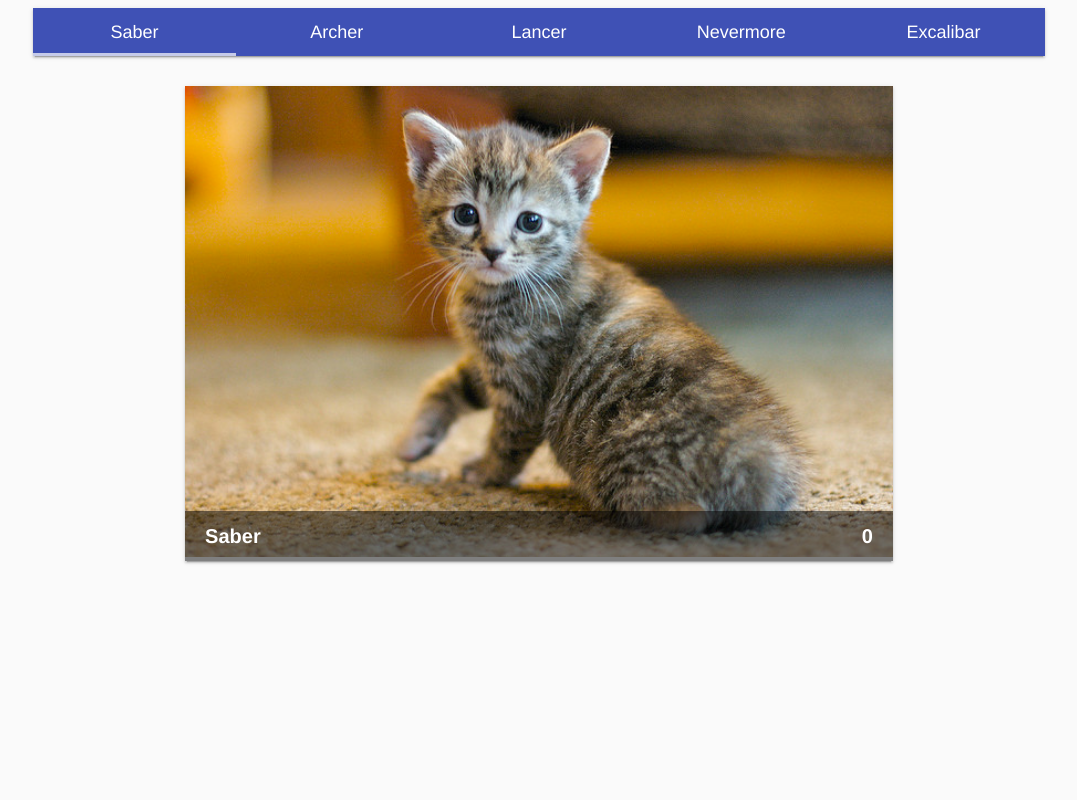
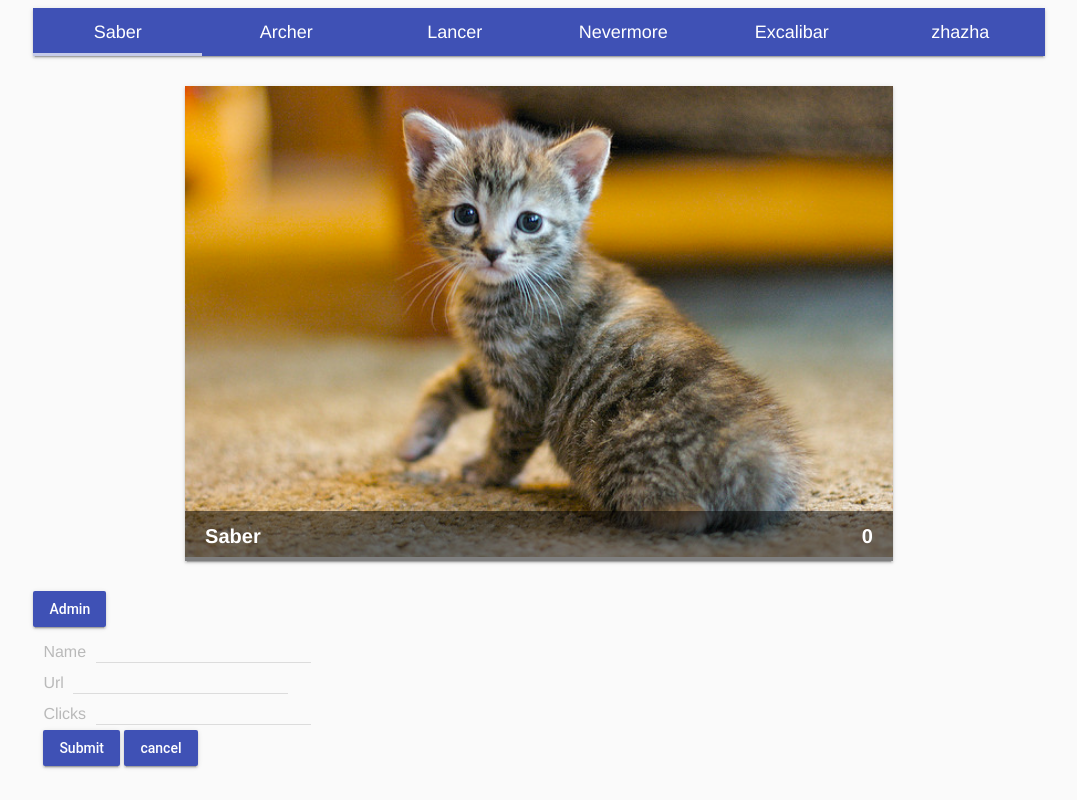
Before and after one commit to shaolongM17X/learningWebProgramming, a plain HTML site: page js-design-pattern/cat-clicker/index.html in a window 1280 px wide. Shown: the whole page, without its empty margins (101-1178 px from the left). Drawn offline with nearby package versions, Linux system fonts and the light colour scheme.

Commit message:
ready to add js

```diff
--- a/js-design-pattern/cat-clicker/app.js
+++ b/js-design-pattern/cat-clicker/app.js
@@ -29,6 +29,12 @@ $(function(){
 			{
 				name:"Excalibar",
 				src: "cat5.jpg",
+				count: 0
+			},
+
+			{
+				name: "zhazha",
+				src: "cat6.jpg",
 				count: 0
 			}
 		],
--- a/js-design-pattern/cat-clicker/index.html
+++ b/js-design-pattern/cat-clicker/index.html
@@ -81,6 +81,40 @@
 			flex:1;
 		}
 
+		.button,
+		.buttons input{
+  			box-shadow: 0 2px 2px 0 rgba(0, 0, 0, 0.14), 0 3px 1px -2px rgba(0, 0, 0, 0.2), 0 1px 5px 0 rgba(0, 0, 0, 0.12);
+  			color: white;
+  			background: rgb(63,81,181);
+  			border-radius: 2px;
+  			height: 36px;
+  			min-width: 64px;
+  			padding: 0 16px;
+  			font-family: "Roboto", "Helvetica", "Arial", sans-serif;
+  			font-size: 14px;
+  			font-weight: 500;
+  			line-height: 1;
+  			border:0;
+		}
+
+		form {
+			margin: 10px;
+		}
+
+		.input_text {
+			border: none;
+ 			border-bottom: 1px solid rgba(0,0,0, 0.12);
+  			font-size: 16px;
+  			background: none;
+			outline: none;
+			padding-left: 6px;
+			margin: 5px;
+		}
+
+		.input label {
+			color: rgba(0,0,0, 0.26);
+		}
+
 	</style>
 
 </head>
@@ -96,6 +130,27 @@
 				<p id="count">0</p>
 			</div>
 		</div>
+		<div class="god-mode">
+			<button class="button">Admin</button>
+			<form>
+				<div class="input">
+					<label>Name</label>
+					<input class="input_text" type="text" name="name"></input><br>
+				</div>
+				<div class="input">
+					<label>Url</label>
+					<input class="input_text" type="text" name="url"></input><br>
+				</div>
+				<div class="input">
+					<label>Clicks</label>
+					<input class="input_text" type="text" name="clicks"></input><br>
+				</div>
+				<div class="buttons">
+					<input type="button" value="Submit"></input>
+					<input type="button" value="cancel"></input>
+				</div>
+			</form>
+		</div>
 	</div>
 	<script src="https://ajax.googleapis.com/ajax/libs/jquery/2.2.0/jquery.min.js"></script>
 	<script type="text/javascript" src="app.js"></script>
```
Also changed, not shown: js-design-pattern/cat-clicker/cat6.jpg (added).
